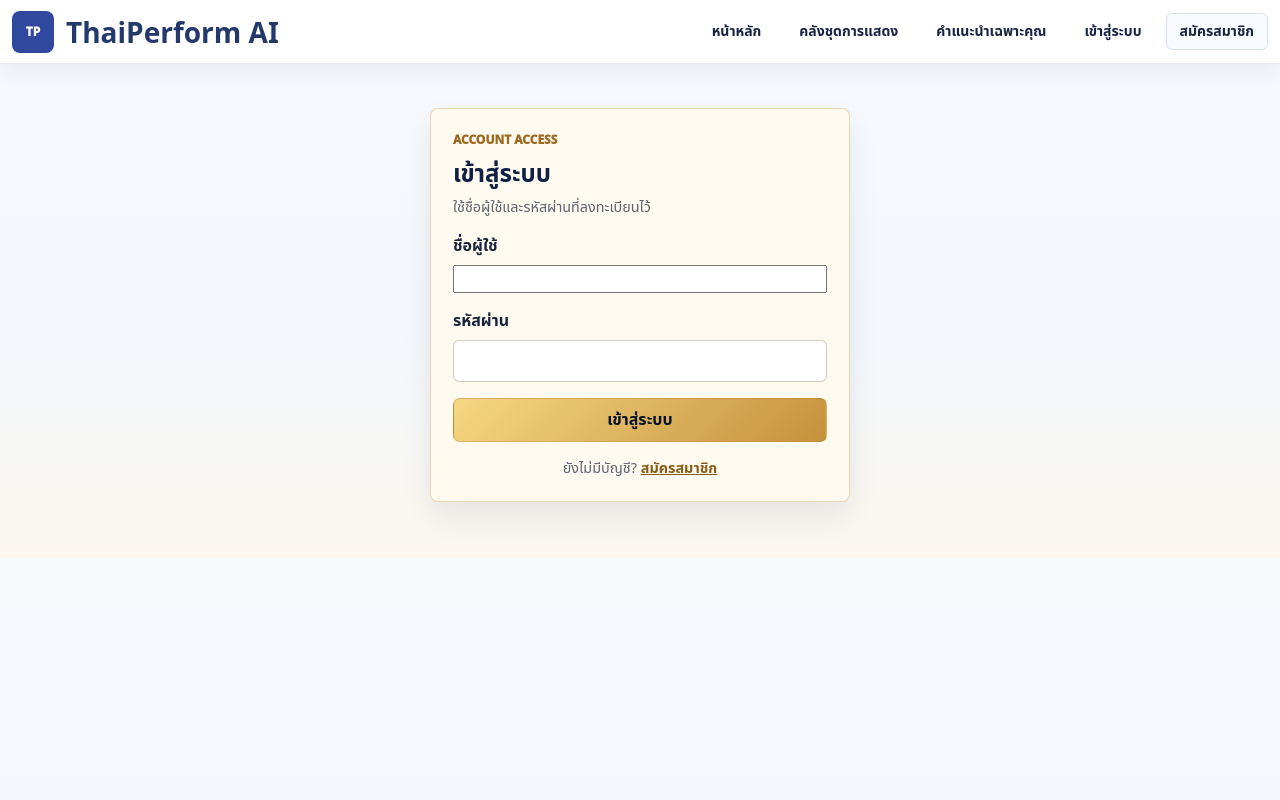
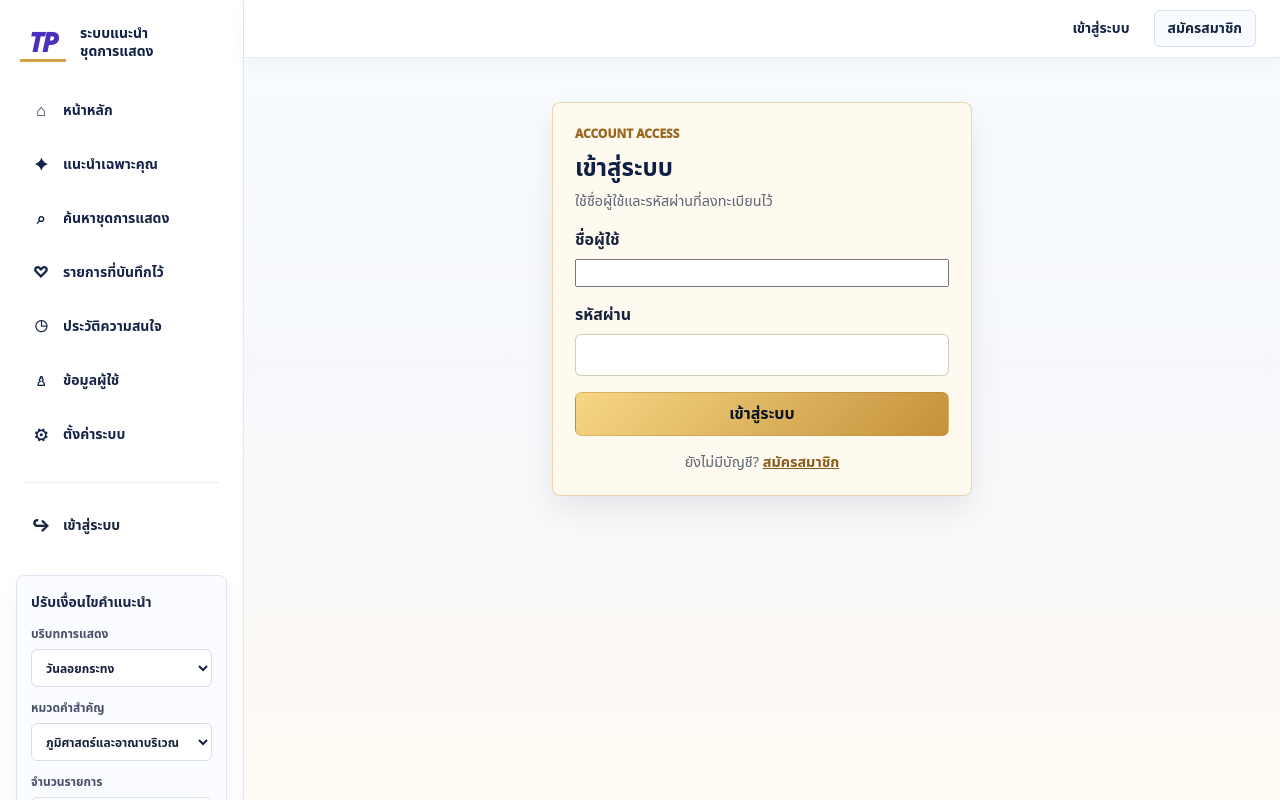
Before and after one commit to edufed99/web_rs_thaiarts, a Next.js app in the folder frontend/: page /login in a window 1280 px wide. Built offline with nearby package versions, Linux system fonts and the light colour scheme.

Commit message:
Refine app navigation chrome

```diff
--- a/frontend/app/globals.css
+++ b/frontend/app/globals.css
@@ -49,15 +49,15 @@ button {
   position: sticky;
   top: 0;
   z-index: 30;
-  min-height: 64px;
-  padding: 0 12px;
+  min-height: 58px;
+  padding: 0 24px;
   display: flex;
   align-items: center;
-  justify-content: space-between;
+  justify-content: flex-end;
   gap: 20px;
   background: #fff;
   border-bottom: 1px solid #e4e8f0;
-  box-shadow: 0 8px 22px rgba(19, 32, 58, 0.06);
+  box-shadow: 0 8px 22px rgba(19, 32, 58, 0.04);
 }
 
 .brand {
@@ -126,32 +126,69 @@ button {
 .user-chip {
   display: inline-flex;
   align-items: center;
+  gap: 8px;
   min-height: 32px;
-  padding: 6px 10px;
-  border: 1px solid rgba(231, 195, 106, 0.48);
+  padding: 7px 12px;
+  border: 1px solid #dedffa;
   border-radius: 6px;
-  color: #152344;
-  background: #f8fbff;
+  color: #20175f;
+  background: #fbfbff;
   font-size: 13px;
   font-weight: 800;
 }
 
+.icon-button {
+  position: relative;
+  width: 36px;
+  min-height: 36px;
+  padding: 0 !important;
+  border-color: #e5e8f5 !important;
+  background: #fff !important;
+}
+
+.notification-dot {
+  position: absolute;
+  top: -6px;
+  right: -5px;
+  min-width: 17px;
+  height: 17px;
+  display: grid;
+  place-items: center;
+  border-radius: 999px;
+  color: #fff;
+  background: #5c35d5;
+  font-size: 10px;
+  line-height: 1;
+}
+
 .app-shell {
   display: grid;
-  grid-template-columns: minmax(0, 1fr);
+  grid-template-columns: 244px minmax(0, 1fr);
   align-items: flex-start;
+  min-height: 100vh;
+  background: #fff;
+}
+
+.app-main {
+  min-width: 0;
+  min-height: 100vh;
+  background:
+    linear-gradient(180deg, #f8fbff 0, #f6f8fc 360px, #fffaf3 100%);
 }
 
 .side-menu {
   position: sticky;
-  top: 64px;
-  min-height: calc(100vh - 64px);
-  padding: 22px 16px;
-  border-right: 1px solid #e3e8f2;
-  background: rgba(255, 255, 255, 0.78);
+  top: 0;
+  min-height: 100vh;
+  max-height: 100vh;
+  overflow-y: auto;
+  padding: 24px 16px 18px;
+  border-right: 1px solid #e5e8f2;
+  background: #fff;
 }
 
 .side-menu a,
+.side-menu button,
 .side-menu-title {
   width: 100%;
   display: flex;
@@ -165,20 +202,73 @@ button {
   text-decoration: none;
 }
 
-.side-menu a:hover {
+.side-menu a:hover,
+.side-menu button:hover {
   border-color: #d8e0f4;
   background: #f8fbff;
 }
 
-.side-menu span {
-  min-width: 26px;
-  color: #31489f;
-  font-size: 12px;
+.side-brand {
+  align-items: flex-start !important;
+  gap: 14px !important;
+  margin-bottom: 26px !important;
+  padding: 0 4px !important;
+  color: #102044 !important;
+  border: 0 !important;
+  background: transparent !important;
+}
+
+.side-brand-mark {
+  width: 46px;
+  min-width: 46px !important;
+  height: 38px;
+  display: grid;
+  place-items: center;
+  color: #4c2fba !important;
+  font-size: 26px !important;
+  font-style: italic;
+  font-weight: 950 !important;
+  letter-spacing: -1px;
+  border-bottom: 3px solid #d5a247;
+}
+
+.side-brand b {
+  font-size: 15px;
+  line-height: 1.25;
+}
+
+.side-menu-links {
+  display: grid;
+  gap: 2px;
+}
+
+.side-menu-links a {
+  min-height: 42px;
+  padding: 10px 12px;
+  color: #162348;
+  border-radius: 7px;
+}
+
+.side-menu-links a.active {
+  color: #5b35d5;
+  background: #f0eaff;
+}
+
+.side-menu-links span,
+.side-logout span {
+  width: 24px;
+  min-width: 24px;
+  display: inline-grid;
+  place-items: center;
+  color: currentColor;
+  font-size: 16px;
   font-weight: 900;
 }
 
-.side-menu b {
+.side-menu b,
+.side-logout b {
   font-size: 14px;
+  font-weight: 850;
 }
 
 .side-menu-title {
@@ -187,6 +277,67 @@ button {
   font-size: 12px;
   font-weight: 900;
   text-transform: uppercase;
+}
+
+.side-menu-divider {
+  height: 1px;
+  margin: 18px 8px 20px;
+  background: #e8ebf4;
+}
+
+.side-logout {
+  color: #17233c;
+  background: transparent;
+  cursor: pointer;
+}
+
+.side-filter-panel {
+  margin-top: 28px;
+  padding: 16px 14px;
+  display: grid;
+  gap: 12px;
+  border: 1px solid #e1e5f2;
+  border-radius: 8px;
+  background: #fbfcff;
+  box-shadow: 0 10px 24px rgba(39, 48, 86, 0.04);
+}
+
+.side-filter-panel strong {
+  color: #172348;
+  font-size: 14px;
+}
+
+.side-filter-panel label {
+  display: grid;
+  gap: 6px;
+}
+
+.side-filter-panel label span {
+  color: #48506a;
+  font-size: 12px;
+  font-weight: 800;
+}
+
+.side-filter-panel select {
+  min-height: 38px;
+  width: 100%;
+  padding: 7px 10px;
+  border: 1px solid #d8ddeb;
+  border-radius: 6px;
+  color: #18213d;
+  background: #fff;
+  font-size: 12px;
+  font-weight: 700;
+}
+
+.side-filter-button {
+  min-height: 40px;
+  justify-content: center;
+  margin: 2px 0 0 !important;
+  color: #fff !important;
+  border-color: transparent !important;
+  background: #6438d8 !important;
+  font-weight: 900;
 }
 
 .container {
@@ -1242,9 +1393,9 @@ button:disabled {
 @media (max-width: 980px) {
   .app-topbar {
     position: static;
-    padding: 14px 18px;
-    align-items: flex-start;
-    flex-direction: column;
+    min-height: auto;
+    padding: 12px 16px;
+    justify-content: flex-start;
   }
 
   .app-shell {
@@ -1254,20 +1405,37 @@ button:disabled {
   .side-menu {
     position: static;
     min-height: 0;
-    display: flex;
+    max-height: none;
+    display: grid;
     gap: 8px;
-    overflow-x: auto;
-    padding: 12px 16px;
+    overflow: visible;
+    padding: 14px 16px;
     border-right: 0;
-    border-bottom: 1px solid rgba(197, 145, 59, 0.22);
+    border-bottom: 1px solid #e5e8f2;
   }
 
-  .side-menu a {
-    min-width: max-content;
+  .side-brand {
+    margin-bottom: 10px !important;
+  }
+
+  .side-menu-links {
+    grid-template-columns: repeat(2, minmax(0, 1fr));
+  }
+
+  .side-menu a,
+  .side-menu button {
     margin: 0;
   }
 
   .side-menu-title {
+    display: none;
+  }
+
+  .side-menu-divider {
+    margin: 8px 0;
+  }
+
+  .side-filter-panel {
     display: none;
   }
 
@@ -1324,6 +1492,15 @@ button:disabled {
 }
 
 @media (max-width: 640px) {
+  .topbar-nav,
+  .utility-nav {
+    width: 100%;
+  }
+
+  .side-menu-links {
+    grid-template-columns: 1fr;
+  }
+
   .portal-hero-copy h1,
   .page-hero h1 {
     font-size: 30px;
--- a/frontend/app/layout.tsx
+++ b/frontend/app/layout.tsx
@@ -1,8 +1,8 @@
 import type { Metadata } from "next";
-import Link from "next/link";
 import React from "react";
 
 import { FrontendNav } from "@/components/FrontendNav";
+import { SideMenu } from "@/components/SideMenu";
 import "./globals.css";
 
 export const metadata: Metadata = {
@@ -18,15 +18,14 @@ export default function RootLayout({
   return (
     <html lang="th">
       <body>
-        <header className="app-topbar">
-          <Link className="brand" href="/">
-            <span className="brand-mark"><span>TP</span></span>
-            <span>ThaiPerform AI</span>
-          </Link>
-          <FrontendNav />
-        </header>
         <div className="app-shell">
-          <main className="container">{children}</main>
+          <SideMenu />
+          <div className="app-main">
+            <header className="app-topbar">
+              <FrontendNav />
+            </header>
+            <main className="container">{children}</main>
+          </div>
         </div>
       </body>
     </html>
--- a/frontend/components/FrontendNav.tsx
+++ b/frontend/components/FrontendNav.tsx
@@ -8,25 +8,8 @@ import {
   getCurrentUser,
   getReadableUserName,
   logout,
-  isAdmin,
 } from "@/lib/auth";
 import type { UserOut } from "@/lib/types";
-
-interface NavLink {
-  href: string;
-  label: string;
-}
-
-function baseLinks(isLoggedIn: boolean): NavLink[] {
-  return [
-    { href: "/", label: "หน้าหลัก" },
-    { href: "/items", label: "คลังชุดการแสดง" },
-    {
-      href: isLoggedIn ? "/recommend" : "/login?next=/recommend",
-      label: "คำแนะนำเฉพาะคุณ",
-    },
-  ];
-}
 
 export function FrontendNav() {
   const [user, setUser] = useState<UserOut | null | undefined>(undefined);
@@ -51,23 +34,21 @@ export function FrontendNav() {
     };
   }, []);
 
-  const isLoggedIn = Boolean(user);
-  const links: NavLink[] = baseLinks(isLoggedIn);
-  if (isLoggedIn) {
-    links.push({ href: "/profile", label: "ข้อมูลผู้ใช้" });
-  }
-  if (user?.is_admin || isAdmin()) {
-    links.push({ href: "/admin/items", label: "Dashboard ผู้วิจัย" });
-  }
   const readableUserName = user ? getReadableUserName(user) : "";
 
   return (
-    <div className="topbar-nav" aria-label="เมนูหลักด้านบน">
-      {links.map((l) => (
-        <Link key={l.href} href={l.href}>{l.label}</Link>
-      ))}
+    <div className="topbar-nav" aria-label="เมนูบัญชีผู้ใช้ด้านบน">
       {user === undefined ? null : user ? (
         <nav className="utility-nav" aria-label="เมนูบัญชีผู้ใช้">
+          <button
+            type="button"
+            className="icon-button"
+            aria-label="การแจ้งเตือน"
+            title="การแจ้งเตือน"
+          >
+            <span aria-hidden="true">🔔</span>
+            <span className="notification-dot">3</span>
+          </button>
           <span
             title={user.is_admin ? "ผู้ดูแลระบบ" : user.username}
             className="user-chip"
--- a/frontend/components/SideMenu.tsx
+++ b/frontend/components/SideMenu.tsx
@@ -1,12 +1,20 @@
 "use client";
 
 import Link from "next/link";
+import { usePathname } from "next/navigation";
 import React, { useEffect, useState } from "react";
 
-import { AUTH_CHANGED_EVENT, getCurrentUser, isAdmin, STORAGE_KEY } from "@/lib/auth";
+import {
+  AUTH_CHANGED_EVENT,
+  getCurrentUser,
+  isAdmin,
+  logout,
+  STORAGE_KEY,
+} from "@/lib/auth";
 import type { UserOut } from "@/lib/types";
 
 export function SideMenu() {
+  const pathname = usePathname();
   const [user, setUser] = useState<UserOut | null>(null);
   const [admin, setAdmin] = useState(false);
 
@@ -31,13 +39,43 @@ export function SideMenu() {
   }, []);
 
   const recommendHref = user ? "/recommend" : "/login?next=/recommend";
+  const savedHref = user ? "/profile#saved" : "/login?next=/profile";
+  const historyHref = user ? "/profile#history" : "/login?next=/profile";
+  const profileHref = user ? "/profile" : "/login?next=/profile";
+  const settingsHref = user ? "/profile#settings" : "/login?next=/profile";
 
   return (
     <aside className="side-menu" aria-label="เมนูหลักของระบบ">
-      <Link href="/"><span>01</span><b>หน้าหลัก</b></Link>
-      <Link href="/items"><span>02</span><b>คลังชุดการแสดง</b></Link>
-      <Link href={recommendHref}><span>03</span><b>คำแนะนำเฉพาะคุณ</b></Link>
-      {user ? <Link href="/profile"><span>04</span><b>ข้อมูลผู้ใช้</b></Link> : null}
+      <Link className="side-brand" href="/">
+        <span className="side-brand-mark">TP</span>
+        <b>ระบบแนะนำ<br />ชุดการแสดง</b>
+      </Link>
+
+      <nav className="side-menu-links" aria-label="เมนูนำทางหลัก">
+        <SideNavLink href="/" icon="⌂" label="หน้าหลัก" active={pathname === "/"} />
+        <SideNavLink
+          href={recommendHref}
+          icon="✦"
+          label="แนะนำเฉพาะคุณ"
+          active={pathname === "/recommend"}
+        />
+        <SideNavLink
+          href="/items"
+          icon="⌕"
+          label="ค้นหาชุดการแสดง"
+          active={pathname?.startsWith("/items")}
+        />
+        <SideNavLink href={savedHref} icon="♡" label="รายการที่บันทึกไว้" active={false} />
+        <SideNavLink href={historyHref} icon="◷" label="ประวัติความสนใจ" active={false} />
+        <SideNavLink
+          href={profileHref}
+          icon="♙"
+          label="ข้อมูลผู้ใช้"
+          active={pathname === "/profile"}
+        />
+        <SideNavLink href={settingsHref} icon="⚙" label="ตั้งค่าระบบ" active={false} />
+      </nav>
+
       {admin ? (
         <>
           <div className="side-menu-title">Research tools</div>
@@ -45,6 +83,74 @@ export function SideMenu() {
           <Link href="http://127.0.0.1:8080/docs"><span>API</span><b>Swagger docs</b></Link>
         </>
       ) : null}
+
+      <div className="side-menu-divider" />
+
+      {user ? (
+        <button
+          type="button"
+          className="side-logout"
+          onClick={logout}
+        >
+          <span>↪</span>
+          <b>ออกจากระบบ</b>
+        </button>
+      ) : (
+        <Link className="side-logout" href="/login">
+          <span>↪</span>
+          <b>เข้าสู่ระบบ</b>
+        </Link>
+      )}
+
+      <div className="side-filter-panel" aria-label="ปรับเงื่อนไขคำแนะนำ">
+        <strong>ปรับเงื่อนไขคำแนะนำ</strong>
+        <label>
+          <span>บริบทการแสดง</span>
+          <select defaultValue="วันลอยกระทง">
+            <option>วันลอยกระทง</option>
+            <option>วันสงกรานต์</option>
+            <option>งานทำบุญ</option>
+          </select>
+        </label>
+        <label>
+          <span>หมวดคำสำคัญ</span>
+          <select defaultValue="ภูมิศาสตร์และอาณาบริเวณ">
+            <option>ภูมิศาสตร์และอาณาบริเวณ</option>
+            <option>นาฏยศิลป์และการแสดง</option>
+            <option>ดุริยางคศิลป์และคีตศิลป์</option>
+          </select>
+        </label>
+        <label>
+          <span>จำนวนรายการ</span>
+          <select defaultValue="10">
+            <option>10</option>
+            <option>20</option>
+            <option>30</option>
+          </select>
+        </label>
+        <Link className="side-filter-button" href={recommendHref}>
+          ใช้เงื่อนไขนี้
+        </Link>
+      </div>
     </aside>
   );
 }
+
+function SideNavLink({
+  href,
+  icon,
+  label,
+  active,
+}: {
+  href: string;
+  icon: string;
+  label: string;
+  active: boolean;
+}) {
+  return (
+    <Link href={href} className={active ? "active" : undefined}>
+      <span>{icon}</span>
+      <b>{label}</b>
+    </Link>
+  );
+}
```
